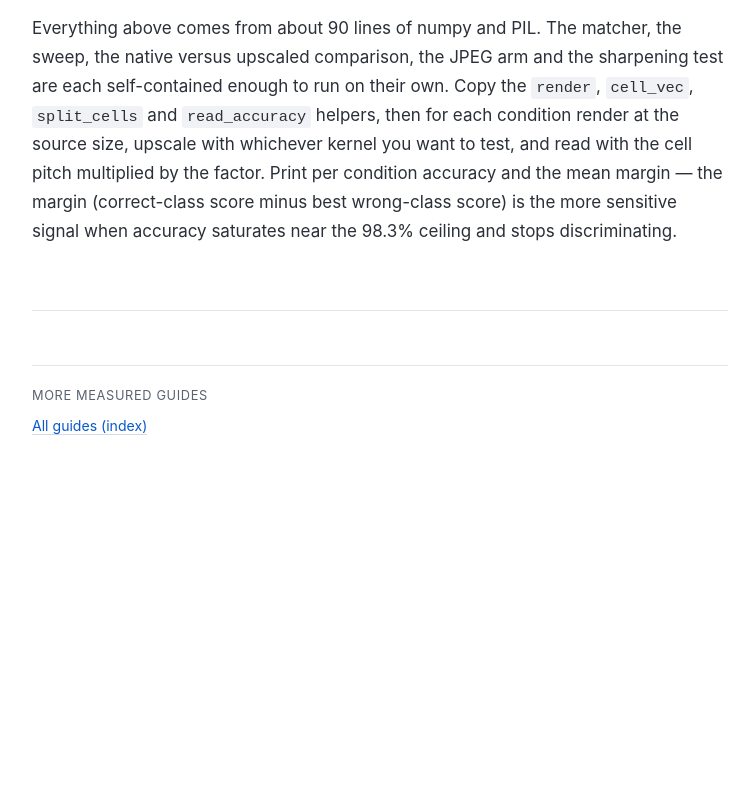
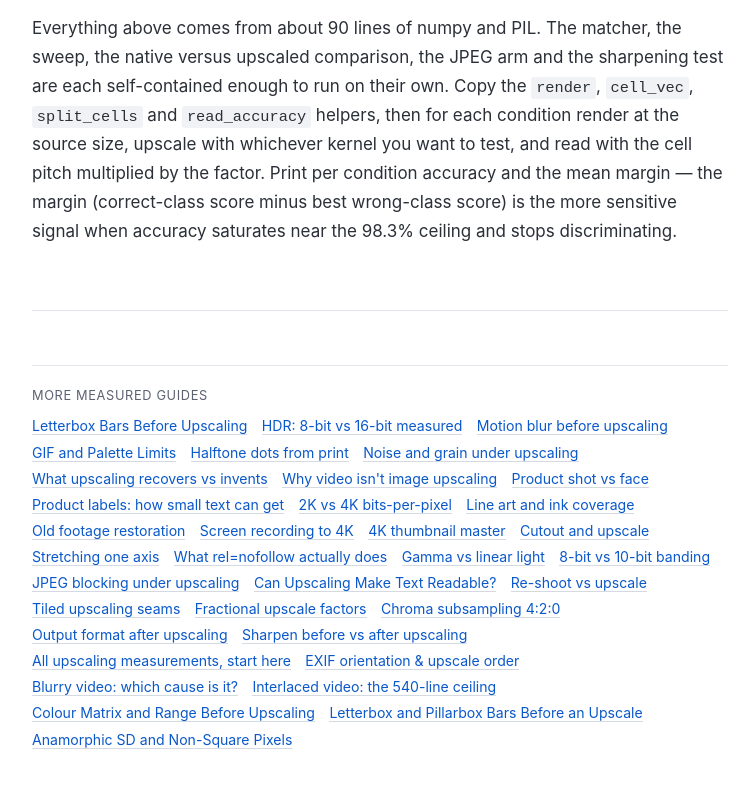
Before and after one commit to celticgemini001/upgolab-upscale-text-readability, a plain HTML site: page index.html in a window 1280 px wide. Shown: the part 9845-10632 px from the top of the page, without its empty margins (260-1014 px from the left). Before the commit the page ends 10361 px from the top, so only its background shows below. Drawn offline with Linux system fonts and the light colour scheme.

Commit message:
Add full sister nav to text-readability page

```diff
--- a/index.html
+++ b/index.html
@@ -393,7 +393,43 @@ discriminating.</p>
 <nav class="sisternav" aria-label="More measured upscaling guides">
 <p>More measured guides</p>
 <ul>
-  <li><a href="https://celticgemini001.github.io/upgolab-tools/">All guides (index)</a></li>
+  <li><a href="https://celticgemini001.github.io/upgolab-letterbox-before-upscale/">Letterbox Bars Before Upscaling</a></li>
+  <li><a href="https://celticgemini001.github.io/upgolab-hdr-upscaling-bit-depth/">HDR: 8-bit vs 16-bit measured</a></li>
+  <li><a href="https://celticgemini001.github.io/upgolab-motion-blur-before-upscale/">Motion blur before upscaling</a></li>
+  <li><a href="https://celticgemini001.github.io/upgolab-gif-palette-upscaling/">GIF and Palette Limits</a></li>
+
+  <li><a href="https://celticgemini001.github.io/upgolab-halftone-dots-upscaling/">Halftone dots from print</a></li>
+  <li><a href="https://celticgemini001.github.io/upgolab-noise-and-grain-upscaling/">Noise and grain under upscaling</a></li>
+  <li><a href="https://celticgemini001.github.io/upgolab-ai-upscaler-guide/">What upscaling recovers vs invents</a></li>
+  <li><a href="https://celticgemini001.github.io/upgolab-video-upscaling-limits/">Why video isn't image upscaling</a></li>
+  <li><a href="https://celticgemini001.github.io/upgolab-upscale-product-photos/">Product shot vs face</a></li>
+  <li><a href="https://celticgemini001.github.io/upgolab-tools/product-photos.html">Product labels: how small text can get</a></li>
+  <li><a href="https://celticgemini001.github.io/upgolab-2k-vs-4k-decision/">2K vs 4K bits-per-pixel</a></li>
+  <li><a href="https://celticgemini001.github.io/upgolab-upscale-anime-illustration/">Line art and ink coverage</a></li>
+  <li><a href="https://celticgemini001.github.io/upgolab-old-footage-restoration/">Old footage restoration</a></li>
+  <li><a href="https://celticgemini001.github.io/upgolab-screen-recording-4k/">Screen recording to 4K</a></li>
+  <li><a href="https://celticgemini001.github.io/upgolab-thumbnail-4k-master/">4K thumbnail master</a></li>
+  <li><a href="https://celticgemini001.github.io/upgolab-remove-background-and-upscale/">Cutout and upscale</a></li>
+  <li><a href="https://celticgemini001.github.io/upgolab-anisotropic-upscale/">Stretching one axis</a></li>
+  <li><a href="https://celticgemini001.github.io/upgolab-what-nofollow-means/">What rel=nofollow actually does</a></li>
+  <li><a href="https://celticgemini001.github.io/upgolab-gamma-vs-linear-light/">Gamma vs linear light</a></li>
+  <li><a href="https://celticgemini001.github.io/upgolab-bit-depth-banding/">8-bit vs 10-bit banding</a></li>
+  <li><a href="https://celticgemini001.github.io/upgolab-jpeg-blocking-upscale/">JPEG blocking under upscaling</a></li>
+  <li><a href="https://celticgemini001.github.io/upgolab-upscale-text-readability/">Can Upscaling Make Text Readable?</a></li>
+
+  <li><a href="https://celticgemini001.github.io/upgolab-upscale-vs-reshoot/">Re-shoot vs upscale</a></li>
+  <li><a href="https://celticgemini001.github.io/upgolab-tiled-upscale-seams/">Tiled upscaling seams</a></li>
+  <li><a href="https://celticgemini001.github.io/upgolab-fractional-upscale-factors/">Fractional upscale factors</a></li>
+  <li><a href="https://celticgemini001.github.io/upgolab-chroma-subsampling/">Chroma subsampling 4:2:0</a></li>
+  <li><a href="https://celticgemini001.github.io/upgolab-output-format-after-upscale/">Output format after upscaling</a></li>
+  <li><a href="https://celticgemini001.github.io/upgolab-sharpen-before-or-after-upscale/">Sharpen before vs after upscaling</a></li>
+  <li><a href="https://celticgemini001.github.io/">All upscaling measurements, start here</a></li>
+  <li><a href="https://celticgemini001.github.io/upgolab-exif-orientation-upscale/">EXIF orientation & upscale order</a></li>
+  <li><a href="https://celticgemini001.github.io/upgolab-tools/blurry-video.html">Blurry video: which cause is it?</a></li>
+  <li><a href="https://celticgemini001.github.io/upgolab-interlaced-video-upscale/">Interlaced video: the 540-line ceiling</a></li>
+  <li><a href="https://celticgemini001.github.io/upgolab-color-matrix-and-range/">Colour Matrix and Range Before Upscaling</a></li>
+  <li><a href="https://celticgemini001.github.io/upgolab-letterbox-before-upscale/">Letterbox and Pillarbox Bars Before an Upscale</a></li>
+  <li><a href="https://celticgemini001.github.io/upgolab-anamorphic-sd-upscale/">Anamorphic SD and Non-Square Pixels</a></li>
 </ul>
 </nav>
 </footer>
```
